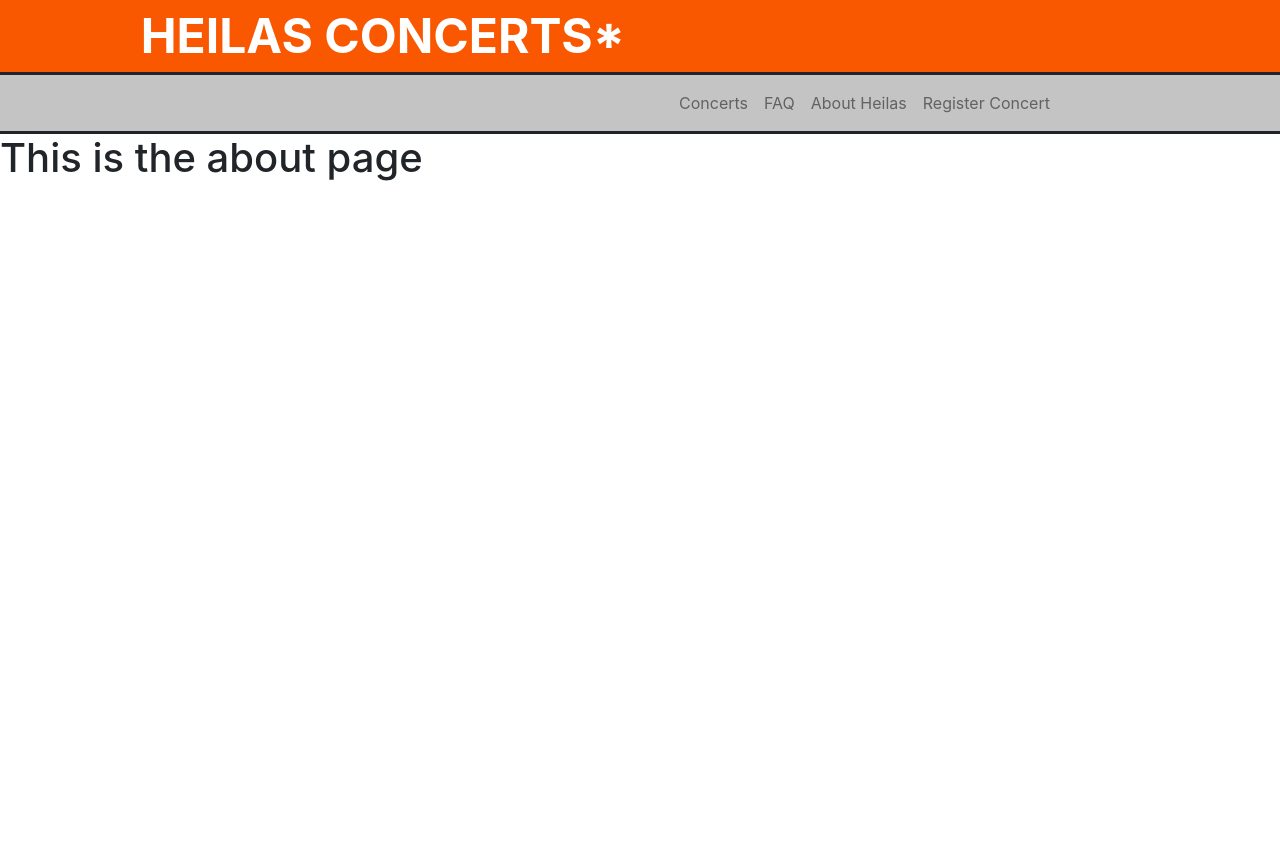
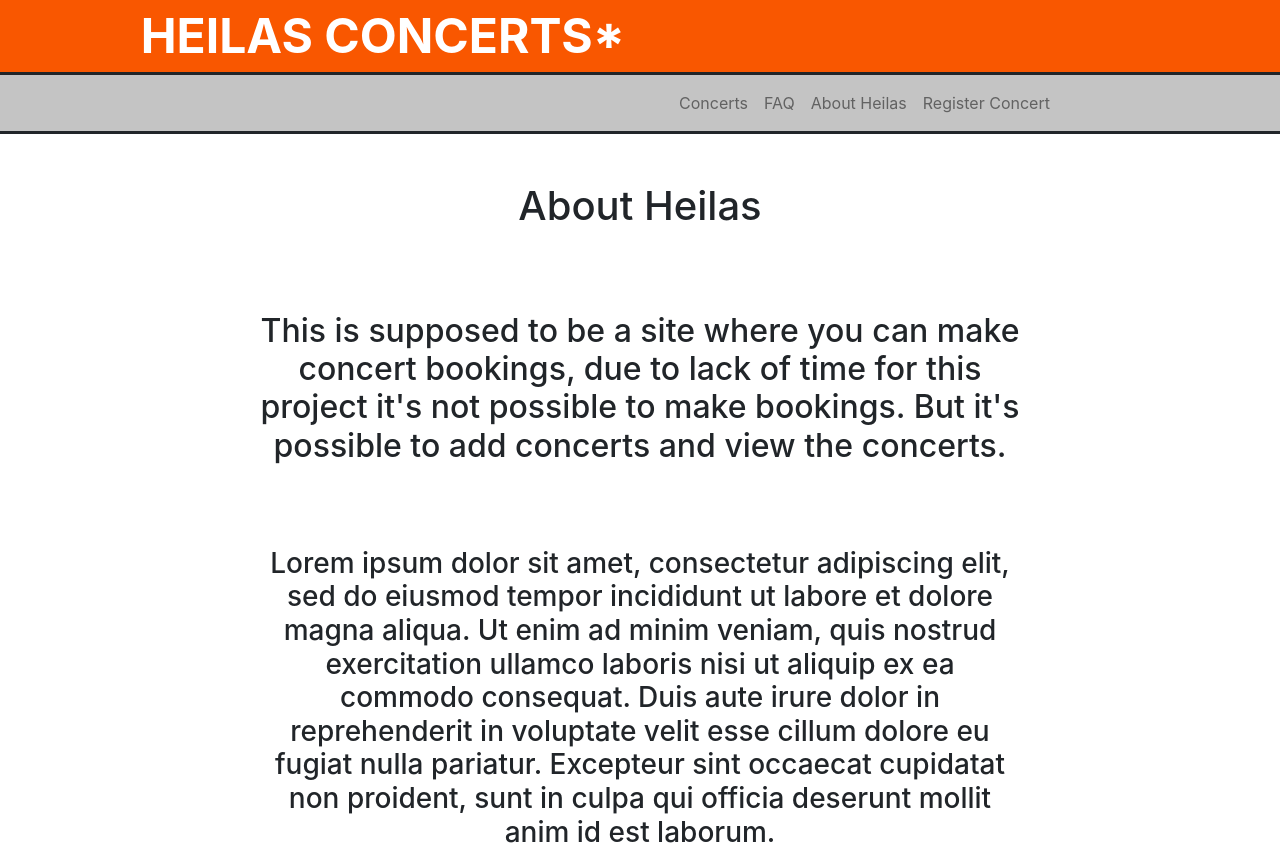
Before and after one commit to niCognition/Heilas-Conserts, a Next.js app in the folder heilas-conserts/: page /about in a window 1280 px wide. Before the commit the page ends 800 px from the top, so only its background shows below. Built offline with nearby package versions, Linux system fonts and the light colour scheme.

Commit message:
add text to faq and about pages

```diff
--- a/heilas-conserts/pages/about.js
+++ b/heilas-conserts/pages/about.js
@@ -1,11 +1,43 @@
+import Head from 'next/head'
+
 import React from 'react'
+import { Container, Row, Col } from 'react-bootstrap'
 import TopBanner from '../components/topbannercomponent.js'
+import styles from '../styles/Home.module.css'
 
 export default function About() {
     return (
-        <div>
+        <div className={styles.container}>
+            <Head>
+                <title>Heilas Concerts</title>
+                <link rel="icon" href="/favicon.ico" />
+            </Head>
+
             <TopBanner />
-            <h1>This is the about page</h1>
+
+            <Container className={styles.grid}>
+                <Row className="justify-content-center">
+                    <Col className={styles.title}>
+                        <h1>About Heilas</h1>
+                        <br/>
+                        <h2>
+                            This is supposed to be a site where you can make concert bookings,
+                            due to lack of time for this project it's not possible to make bookings.
+                            But it's possible to add concerts and view the concerts.
+                        </h2>
+                        <br/>
+                        <h3>
+                            Lorem ipsum dolor sit amet, consectetur adipiscing elit,
+                            sed do eiusmod tempor incididunt ut labore et dolore magna aliqua.
+                            Ut enim ad minim veniam,
+                            quis nostrud exercitation ullamco laboris nisi ut aliquip ex ea commodo consequat.
+                            Duis aute irure dolor in reprehenderit in voluptate velit esse cillum dolore eu fugiat nulla pariatur.
+                            Excepteur sint occaecat cupidatat non proident,
+                            sunt in culpa qui officia deserunt mollit anim id est laborum.
+                        </h3>
+                    </Col>
+                </Row>
+            </Container>
         </div>
     )
 }
```
Also changed, not shown: heilas-conserts/pages/FAQ.js (+28 -2 lines).
